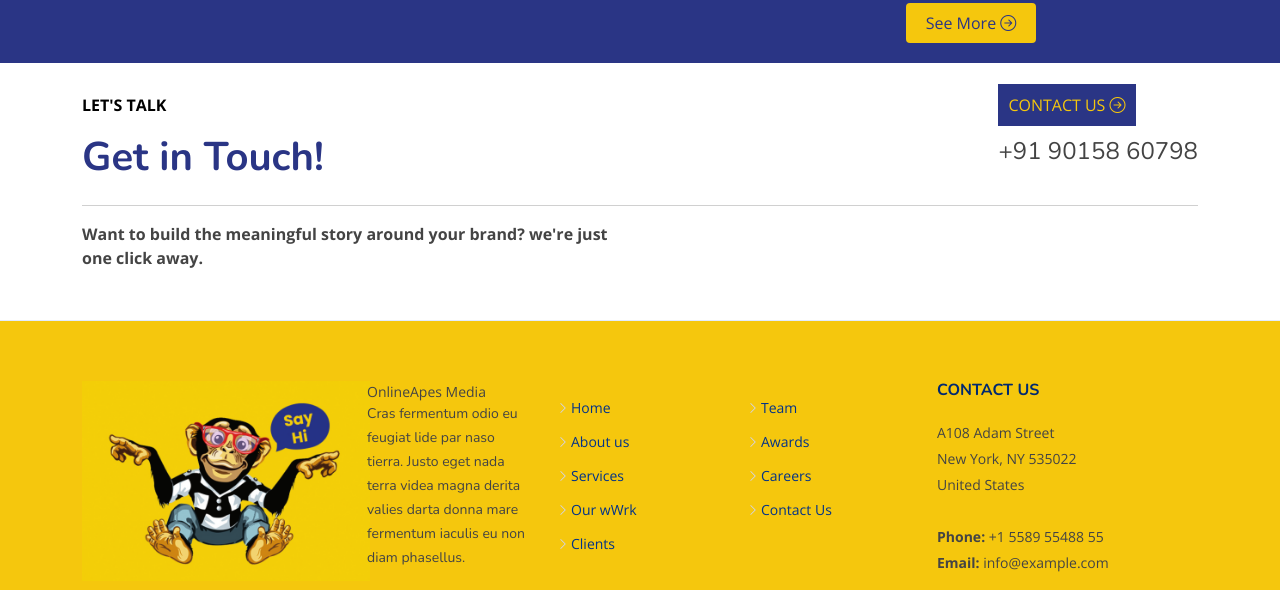
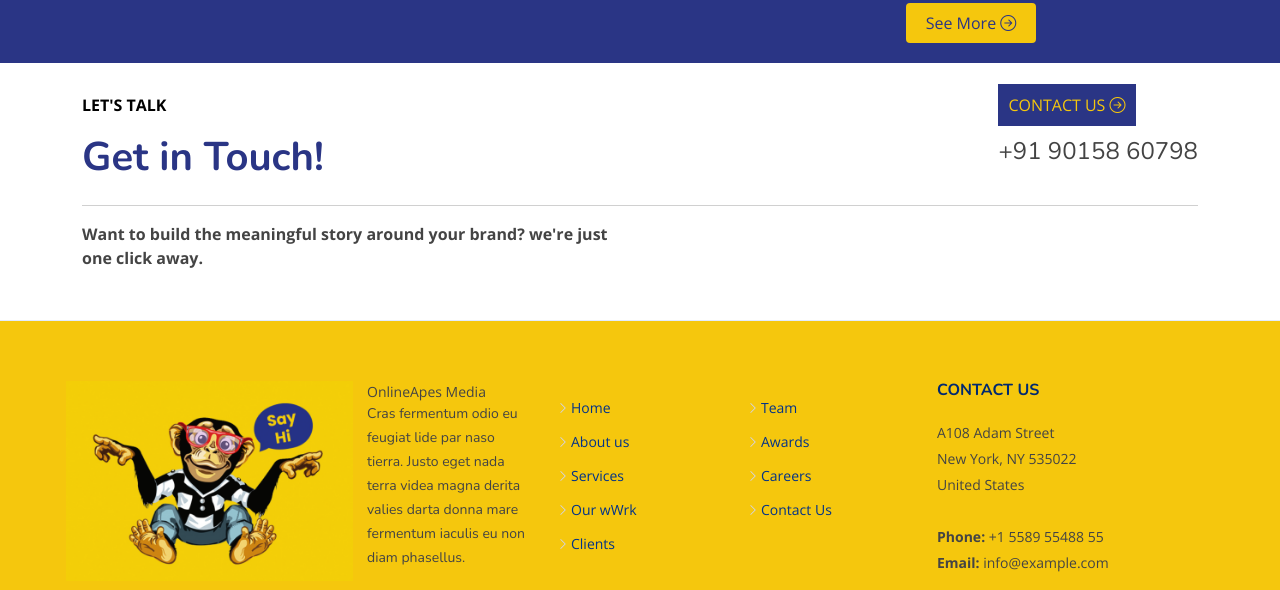
Before and after one commit to freekpranav/OnlinApes_main_site, a plain HTML site: page index.html in a window 1280 px wide. Shown: the part 3106-3696 px from the top of the page. Drawn offline with nearby package versions, Linux system fonts and the light colour scheme.

Commit message:
Update on site

```diff
--- a/index.html
+++ b/index.html
@@ -518,7 +518,7 @@
       <div class="container">
         <div class="row gy-4">
           <div class="col-lg-3 col-md-12 footer-info">
-            <a href="index.html" class="logo d-flex align-items-center">
+            <a href="index.html" class="logo d-flex align-items-center" style="justify-content: center;">
               <img src="assets/img/fotter.png" style="max-height: 200px;" alt="">
               <!-- <span>OnlineApes Media</span> -->
             </a>
```
